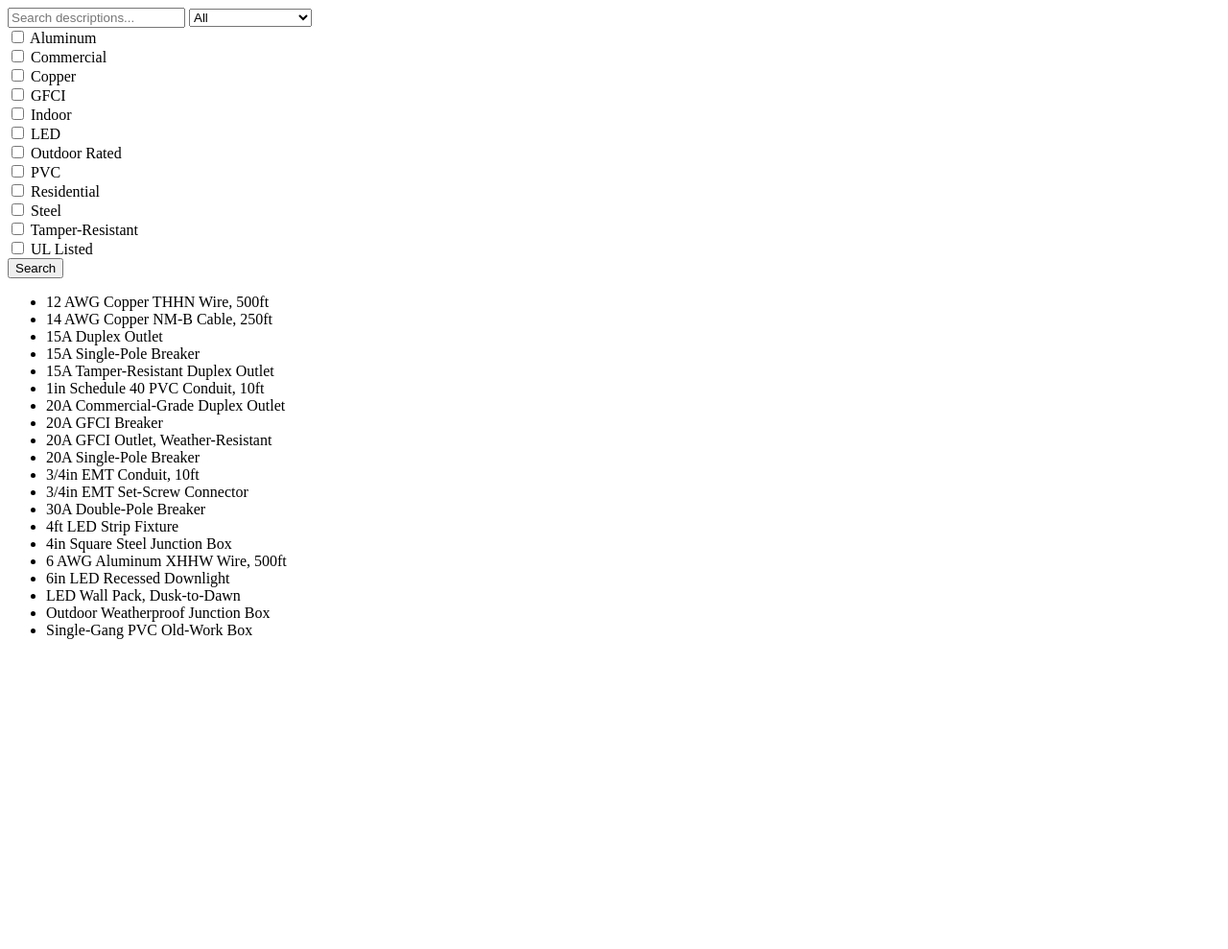
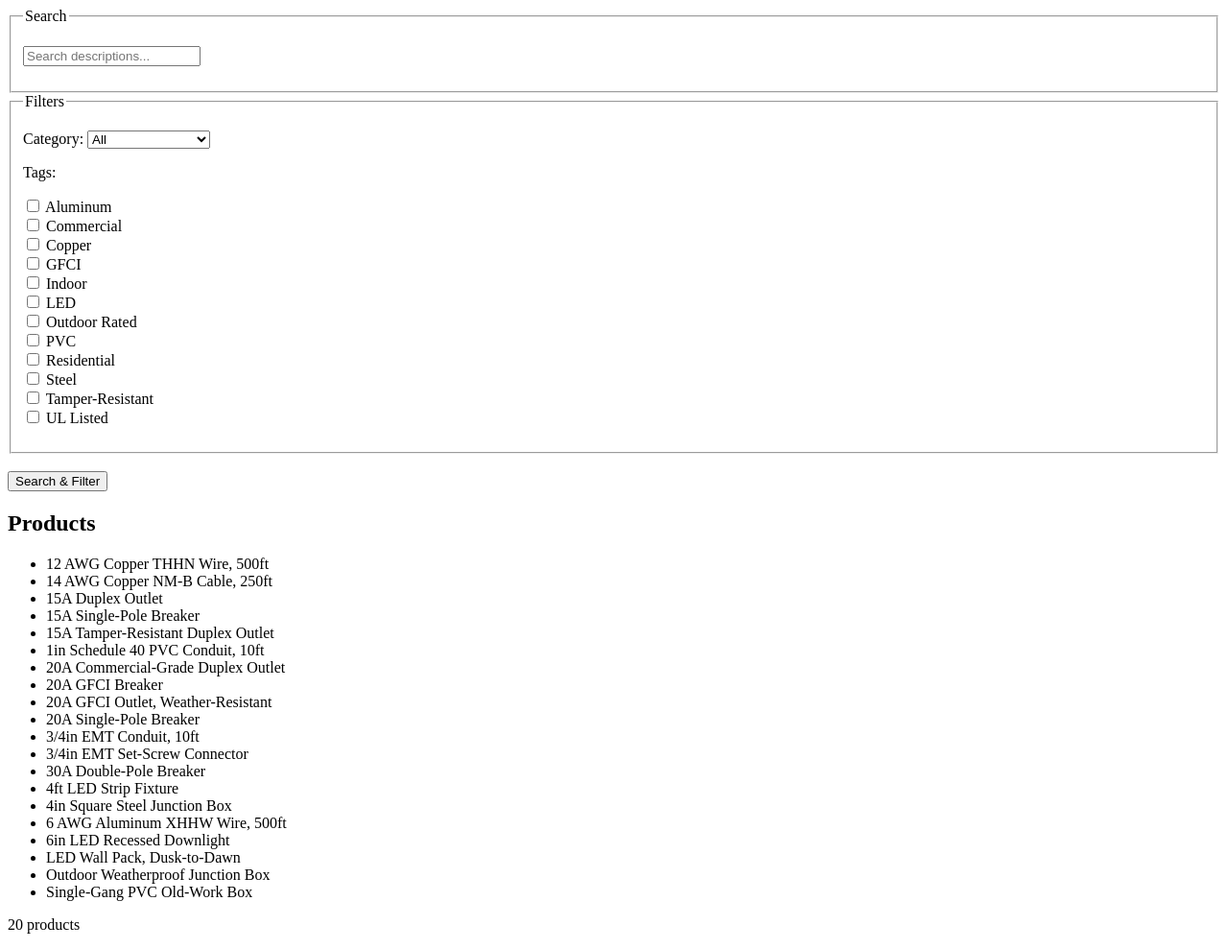
Before and after one commit to maria-mz/django-product-catalog, a Django app: page /products in a window 1280 px wide. Shown: the whole page at 96% size. Before the commit the page ends 666 px from the top, so only its background shows below. Run offline with Django 5.2, Linux system fonts and the light colour scheme; data comes from the database, SQL or seed files in the repository.

Commit message:
Polish HTML for Products page

```diff
--- a/catalog/templates/catalog/products.html
+++ b/catalog/templates/catalog/products.html
@@ -1,17 +1,37 @@
+<!DOCTYPE html>
+<html lang="en">
+<head>
+    <meta charset="UTF-8">
+    <meta name="viewport" content="width=device-width, initial-scale=1.0">
+    <title>Products</title>
+</head>
+<body>
     <form method="get">
-    {{ form.query }}
-    {{ form.category }}
-    {{ form.tags }}
-    <button type="submit">Search</button>
+        <fieldset>
+            <legend>Search</legend>
+            <p>{{ form.query }}</p>
+        </fieldset>
+
+        <fieldset>
+            <legend>Filters</legend>
+            <p>{{ form.category.label_tag }} {{ form.category }}</p>
+            <p>{{ form.tags.label_tag }} {{ form.tags }}</p>
+        </fieldset>
+
+        <br>
+
+        <button type="submit">Search & Filter</button>
         {% if request.GET %}
             <a href="{% url 'products' %}">Clear</a>
         {% endif %}
     </form>
 
+    <h2>Products</h2>
     <ul>
         {% for product in products %}
         <li>{{ product.description }}</li>
-    {% empty %}
-    <li>No products found</li>
         {% endfor %}
     </ul>
+    <p>{{ products|length }} products</p>
+</body>
+</html>
--- a/catalog/views.py
+++ b/catalog/views.py
@@ -18,9 +18,8 @@ def products_view(request: HttpRequest) -> HttpResponse:
             products = products.filter(description__icontains=query)
         if category:
             products = products.filter(category=category)
-        if tags:
-            for tag in tags:
-                products = products.filter(tags=tag)
+        for tag in tags:
+            products = products.filter(tags=tag)
 
     context = {
         'products': products,
```
Lines whose indentation alone changed are shown as unchanged.
